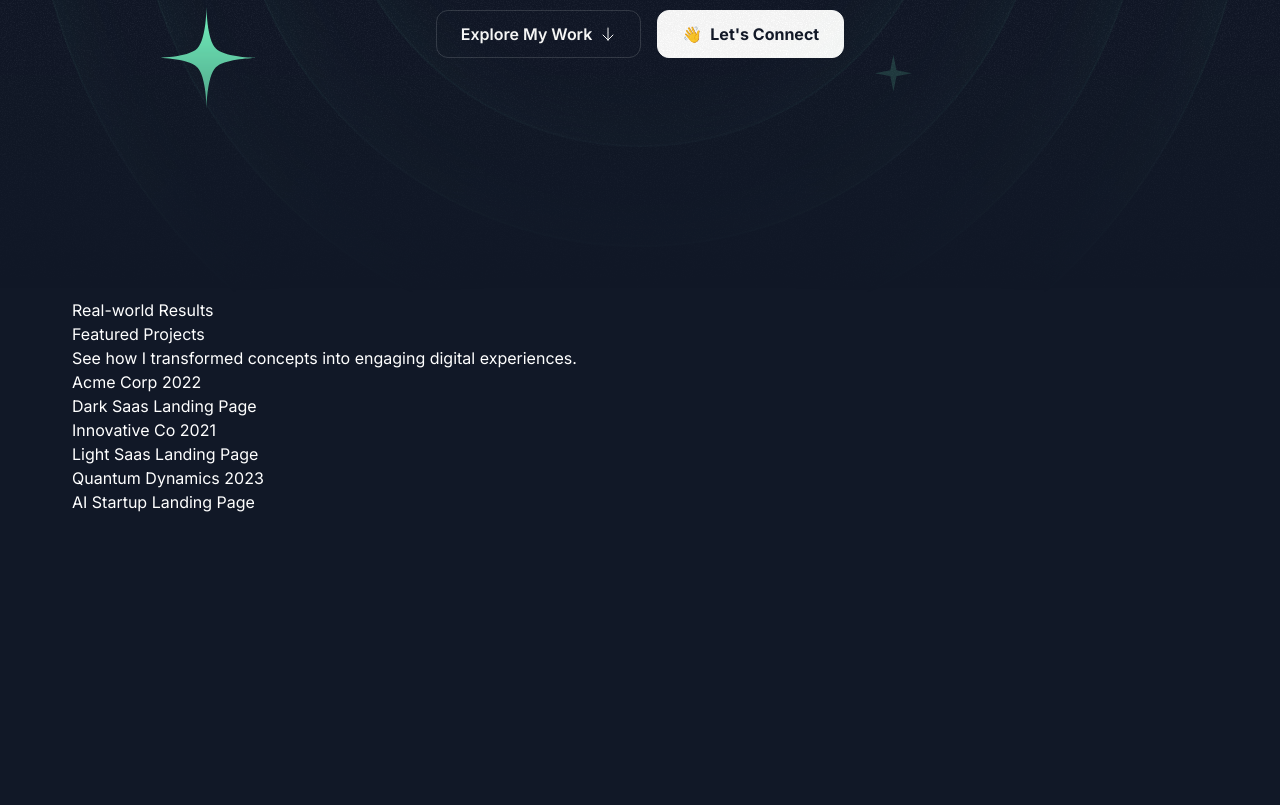
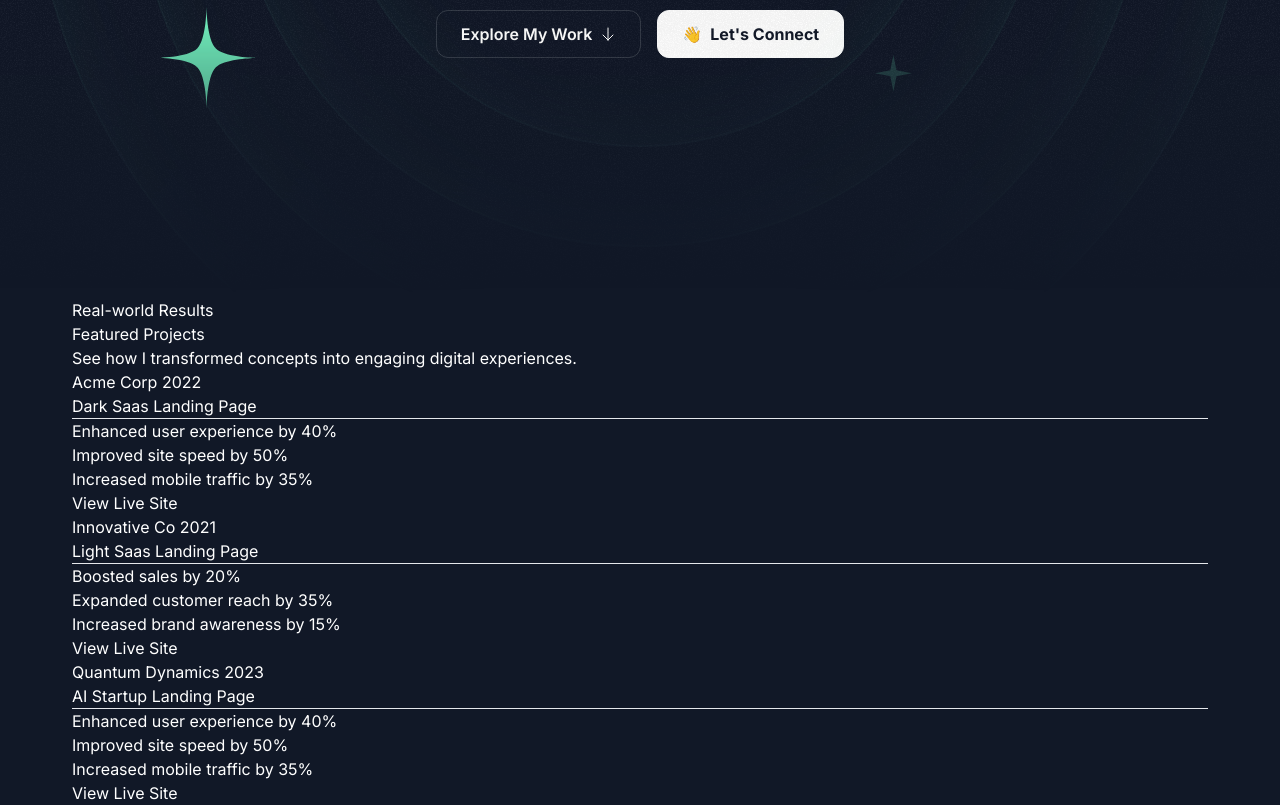
Before and after one commit to MorhafGhziel/frontend-tribe-portofolio, a Next.js app: page / in a window 1280 px wide. Shown: the part 624-1429 px from the top of the page. Before the commit the page ends 1138 px from the top, so only its background shows below. Built offline with nearby package versions, Linux system fonts and the light colour scheme; a web font is replaced by a local one.

Commit message:
mapped over projects result

```diff
--- a/src/sections/Projects.tsx
+++ b/src/sections/Projects.tsx
@@ -56,6 +56,15 @@ export const ProjectsSection = () => {
               <span> {project.year}</span>
               <div>
                 <h3>{project.title}</h3>
+                <hr />
+                <ul>
+                  {project.results.map((result) => (
+                    <li key={result.title}>{result.title}</li>
+                  ))}
+                </ul>
+                <a href={project.link}>
+                  <button>View Live Site</button>
+                </a>
               </div>
             </>
           ))}
```
